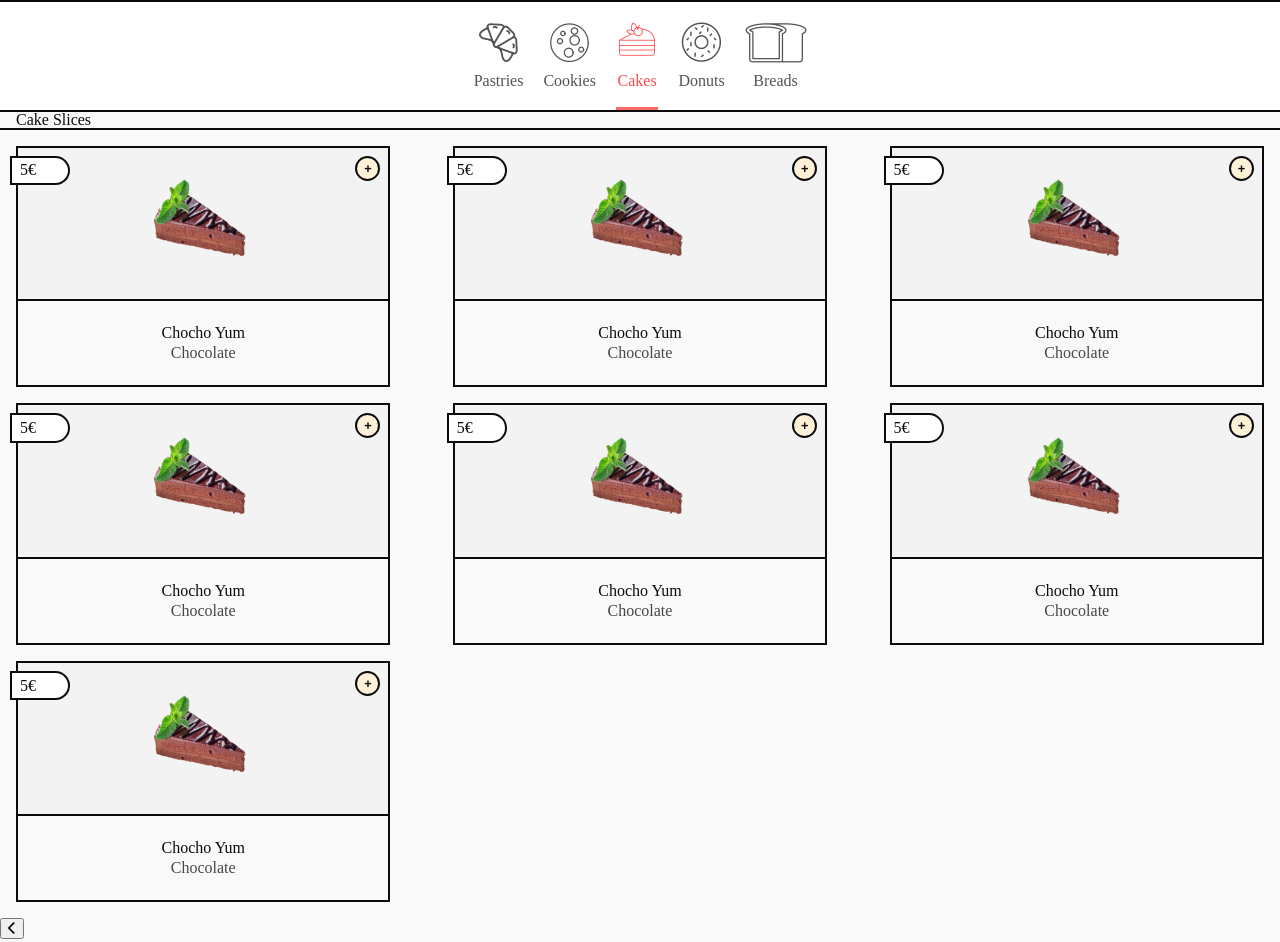
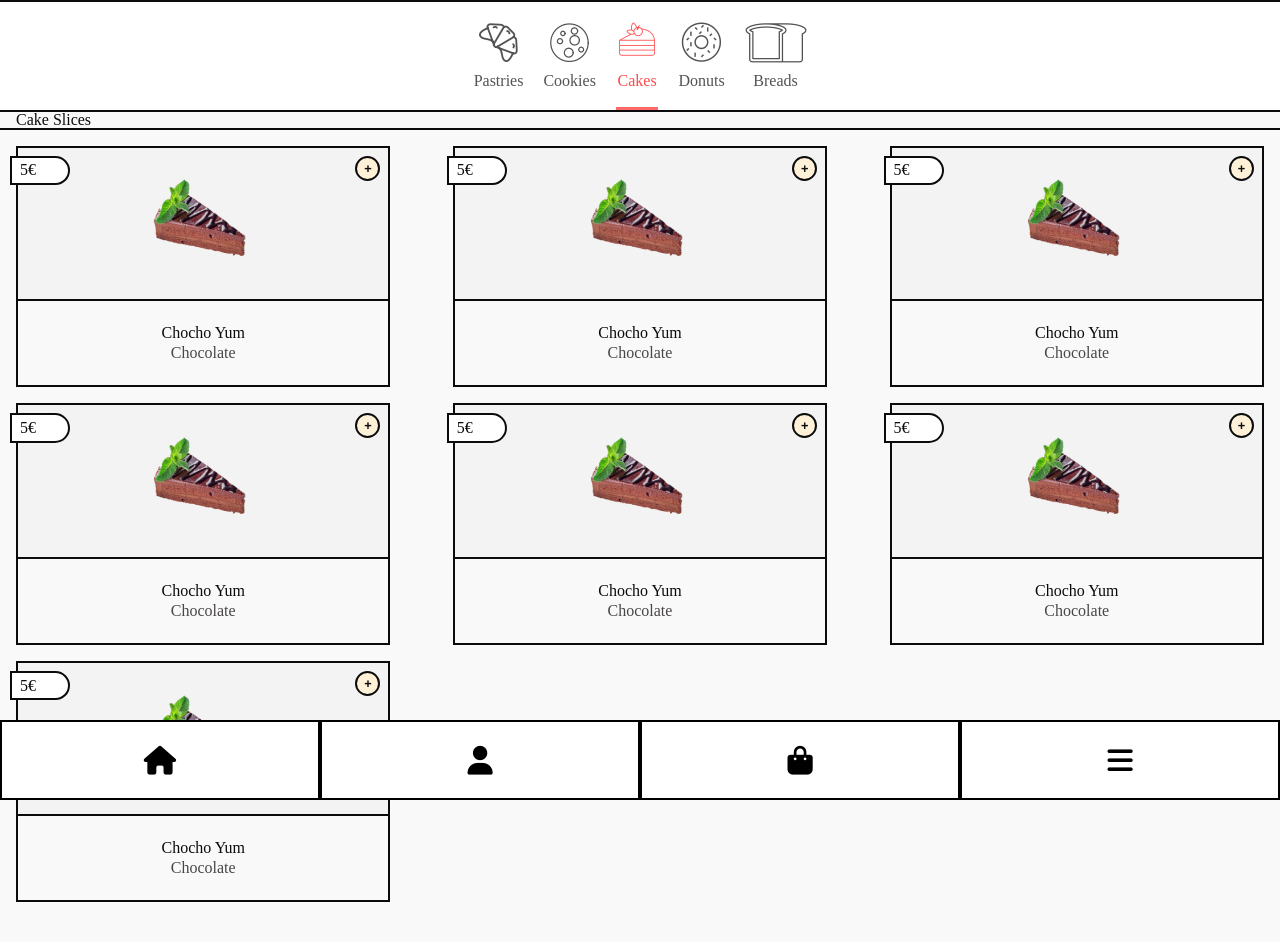
Before and after one commit to project-assigments-p2-singulaars/ecommerce-miyum, a website with bundled scripts: page src/index.html in a window 1280 px wide. Shown: the top 942 px of the page. After the commit the page ends 918 px from the top, so only its background shows below. Built offline with nearby package versions, Linux system fonts and the light colour scheme; a web font is replaced by a local one.

Commit message:
merge: bottom-nav-bar, product-detail-view, products & burger-menu-view

```diff
--- a/src/lib/app.js
+++ b/src/lib/app.js
@@ -1,6 +1,5 @@
 
-import { navbar } from "./bottomNavBar.js"
-import { productDetailView } from "./productDetailView.js";
+import { navbar } from "./bottomNavBar.js";
 import { burgerMenuView } from './burgerMenuView.js';
 import { productsComponent } from './productsComponent.js';
 
@@ -70,6 +69,5 @@ function initApp(){
 
   burgerMenuView();
   productsComponent( productsData );
-  productDetailView();
   navbar();
 }
--- a/src/lib/bottomNavBar.js
+++ b/src/lib/bottomNavBar.js
@@ -1,6 +1,6 @@
 
 export function navbar(){
-    const body = document.querySelector("body")
+    const body = document.querySelector("body");
     const navBarContainer = document.createElement("div");
     navBarContainer.classList.add("bottom-nav-bar");
 
--- a/src/lib/productDetailView.js
+++ b/src/lib/productDetailView.js
@@ -1,9 +1,7 @@
 
-
-export function productDetailView(){
-    const main = document.querySelector("main")
-    const mainContainer = document.createElement("div")
-
+function productDetailView(){
+    const main = document.querySelector("main");
+    const mainContainer = document.createElement("div");
     mainContainer.classList.add("product-detail__view");
 
     mainContainer.innerHTML = /*html*/`
@@ -37,8 +35,9 @@ export function productDetailView(){
             </div>
         </div>
     </div>
-`
+`;
 
-    main.appendChild(mainContainer)
+    main.appendChild(mainContainer);
+}
 
-}
+productDetailView();
--- a/src/lib/productsComponent.js
+++ b/src/lib/productsComponent.js
@@ -54,7 +54,7 @@ export function productsComponent( array ){
     productEl.classList.add('products__product-card');
 
     productEl.innerHTML = /* html */`
-      <a href="#">
+      <a href="./pages/product-detail-view.html">
         <span class="product-card__price-tag">${ productData.price }€</span><button class="product-card__add-to-cart-btn"><i>+</i></button>
         <figure class="product-card__image"><img src=${ productData.image } alt=""></figure>
         <div class="product-card__info">
--- a/src/styles/_prueba.scss
+++ b/src/static/styles/sass/_bottom-nav-bar.scss
@@ -15,6 +15,9 @@ html{
     grid-template-columns: 1fr 1fr 1fr 1fr ;
     height: 10vh;
     width: 100%;
+    position: fixed;
+    bottom: 0;
+    left: 0;
 }
 
 
--- a/src/static/styles/sass/styles.scss
+++ b/src/static/styles/sass/styles.scss
@@ -2,3 +2,4 @@
 @import './general';
 @import './home';
 @import './burger-menu';
+@import './bottom-nav-bar';
--- a/src/styles/reset.css
+++ /dev/null
@@ -1,48 +0,0 @@
-/* http://meyerweb.com/eric/tools/css/reset/
-   v2.0 | 20110126
-   License: none (public domain)
-*/
-
-html, body, div, span, applet, object, iframe,
-h1, h2, h3, h4, h5, h6, p, blockquote, pre,
-a, abbr, acronym, address, big, cite, code,
-del, dfn, em, img, ins, kbd, q, s, samp,
-small, strike, strong, sub, sup, tt, var,
-b, u, i, center,
-dl, dt, dd, ol, ul, li,
-fieldset, form, label, legend,
-table, caption, tbody, tfoot, thead, tr, th, td,
-article, aside, canvas, details, embed,
-figure, figcaption, footer, header, hgroup,
-menu, nav, output, ruby, section, summary,
-time, mark, audio, video {
-	margin: 0;
-	padding: 0;
-	border: 0;
-	font-size: 100%;
-	font: inherit;
-	vertical-align: baseline;
-}
-/* HTML5 display-role reset for older browsers */
-article, aside, details, figcaption, figure,
-footer, header, hgroup, menu, nav, section {
-	display: block;
-}
-body {
-	line-height: 1;
-}
-ol, ul {
-	list-style: none;
-}
-blockquote, q {
-	quotes: none;
-}
-blockquote:before, blockquote:after,
-q:before, q:after {
-	content: '';
-	content: none;
-}
-table {
-	border-collapse: collapse;
-	border-spacing: 0;
-}
--- a/src/styles/style.scss
+++ /dev/null
@@ -1 +0,0 @@
-@import "_prueba.scss"
```
Also changed, not shown: src/pages/product-detail-view.html (+3 -3 lines), src/static/styles/css/styles.css, src/styles/style.css (deleted), 2 other files.
